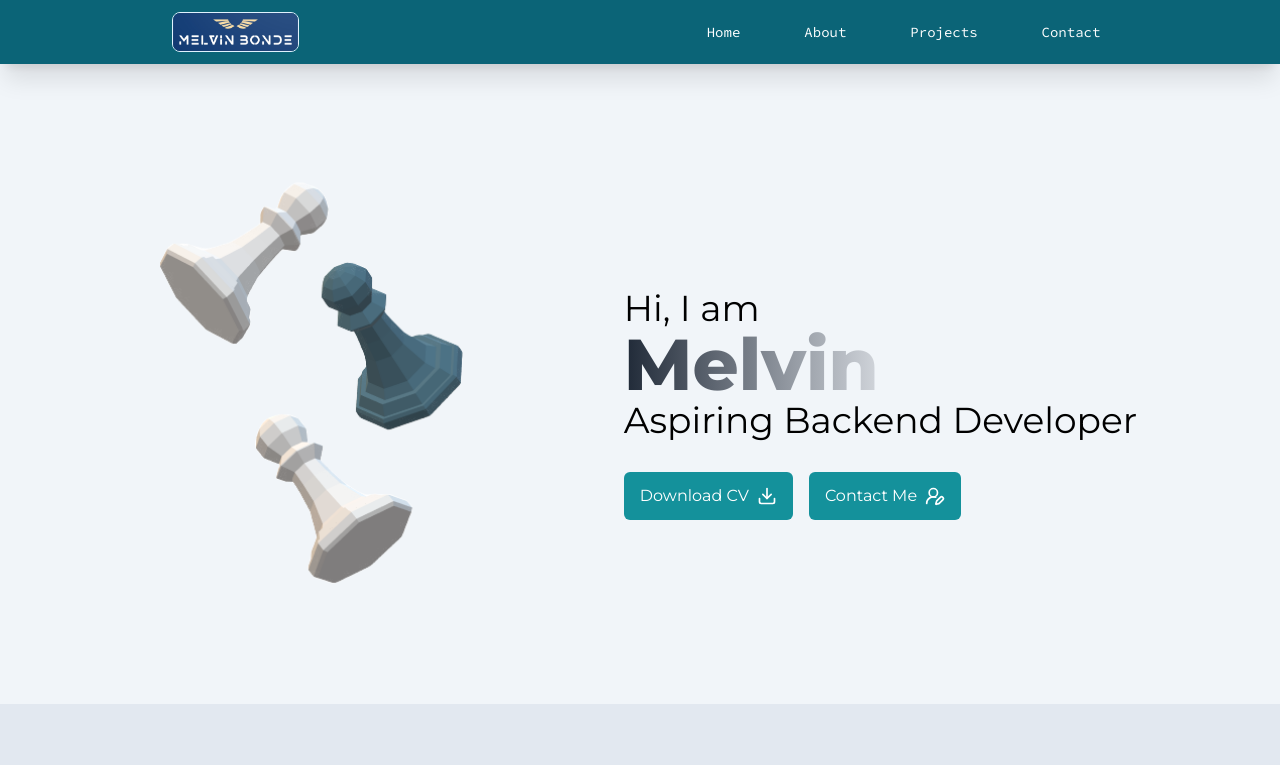
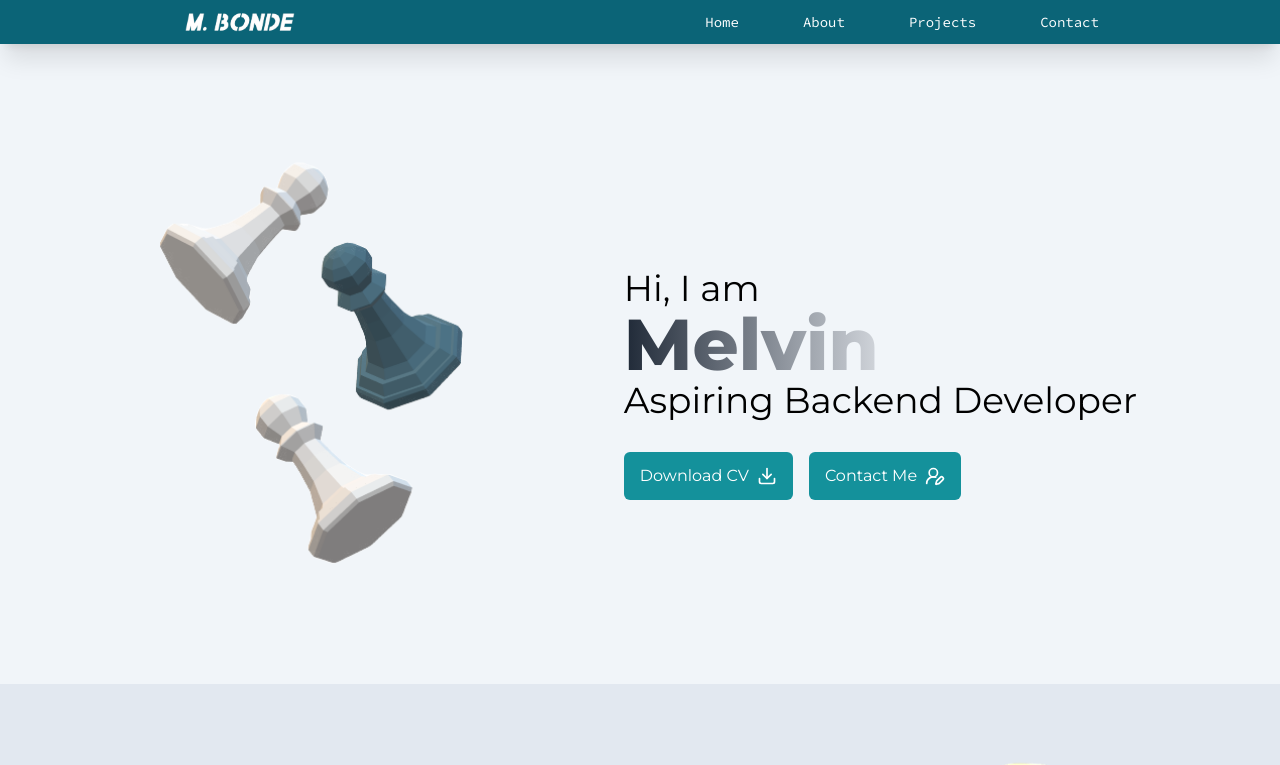
Before and after one commit to Melvinots/my-portfolio, a React (Vite) app: page / in a window 1280 px wide. Shown: the top 765 px of the page. Built offline with nearby package versions, Linux system fonts and the light colour scheme.

Commit message:
Optimized Nav

```diff
--- a/src/components/Nav.jsx
+++ b/src/components/Nav.jsx
@@ -17,11 +17,13 @@ const Navbar = () => {
       <div className="container mx-auto">
         <div className="flex items-center justify-between mx-5 lg:justify-around lg:mx-0">
           <div className="flex flex-shrink-0">
-            <img
-              className="h-10 border border-sky-100 rounded-lg"
-              src={logo}
-              alt="Logo"
-            />
+            <a href="#home">
+              <img
+                className="ml-3 h-5"
+                src={logo}
+                alt="Logo"
+              />
+            </a>
           </div>
           <ul className="flex max-md:hidden ml-14 space-x-12 max-lg:space-x-4 text-sm">
             {navLinks.map((item, index) => (
@@ -37,7 +39,7 @@ const Navbar = () => {
           </div>
         </div>
         {menuOpen && (
-          <div className="flex justify-center items-center fixed right-0 z-20 w-full py-6 border border-slate-50/50 bg-[#0b6477] md:hidden">
+          <div className="flex justify-center items-center fixed left-0 z-20 w-full py-1 rounded-br-3xl rounded-bl-3xl bg-[#0b6477] md:hidden">
             <ul className="text-center">
               {navLinks.map((item, index) => (
                 <li key={index} className="py-4">
```
Also changed, not shown: src/assets/logo.png.
